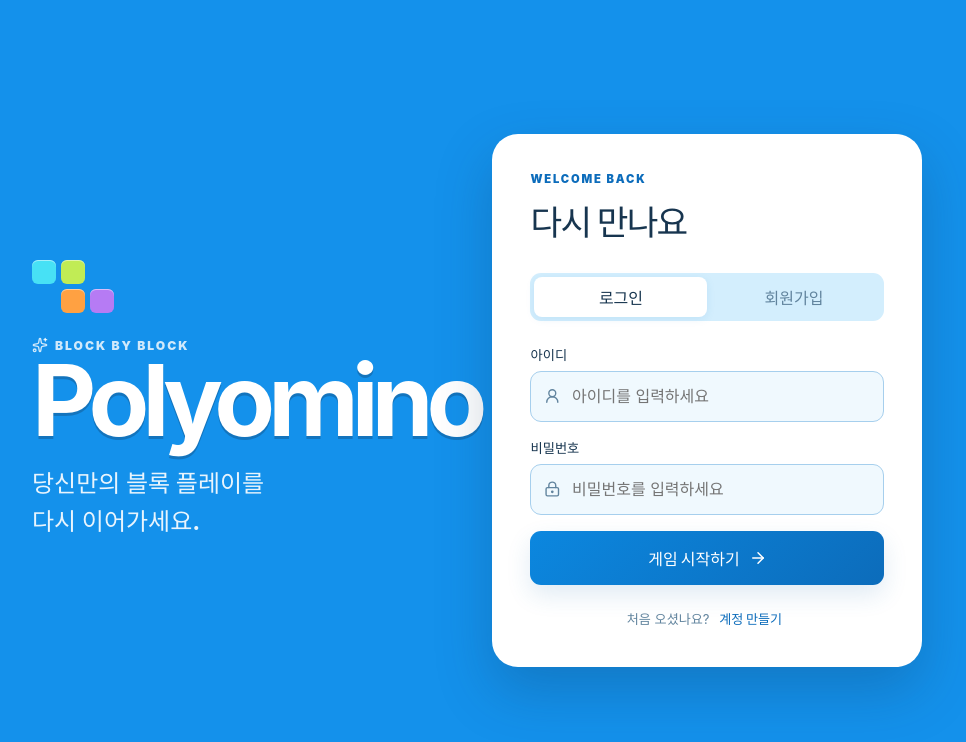
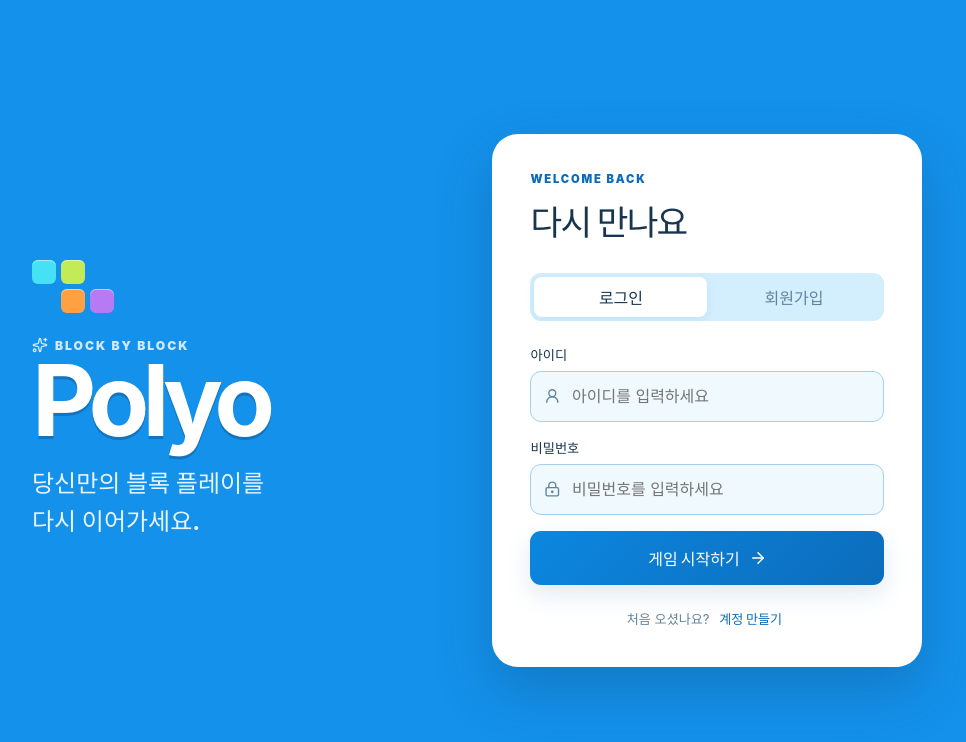
Before and after one commit to 2026Polyo/Polyo-frontend, a React (Vite) app: page / in a window 1280 px wide. Shown: the top 742 px of the page, without its empty margins (118-1084 px from the left). Built offline with nearby package versions, Linux system fonts and the light colour scheme; no server answers.

Commit message:
로그인 페이지 수정

```diff
--- a/src/components/AuthScreen.tsx
+++ b/src/components/AuthScreen.tsx
@@ -50,7 +50,7 @@ function AuthScreen({ onAuthenticated }: AuthScreenProps) {
         <div className="auth-intro">
           <div className="auth-block-logo" aria-hidden="true"><i /><i /><i /><i /></div>
           <p className="auth-kicker"><Sparkles size={16} /> BLOCK BY BLOCK</p>
-          <h1>Polyomino</h1>
+          <h1>Polyo</h1>
           <p className="auth-tagline">당신만의 블록 플레이를<br />다시 이어가세요.</p>
         </div>
         <div className="auth-card">
```
